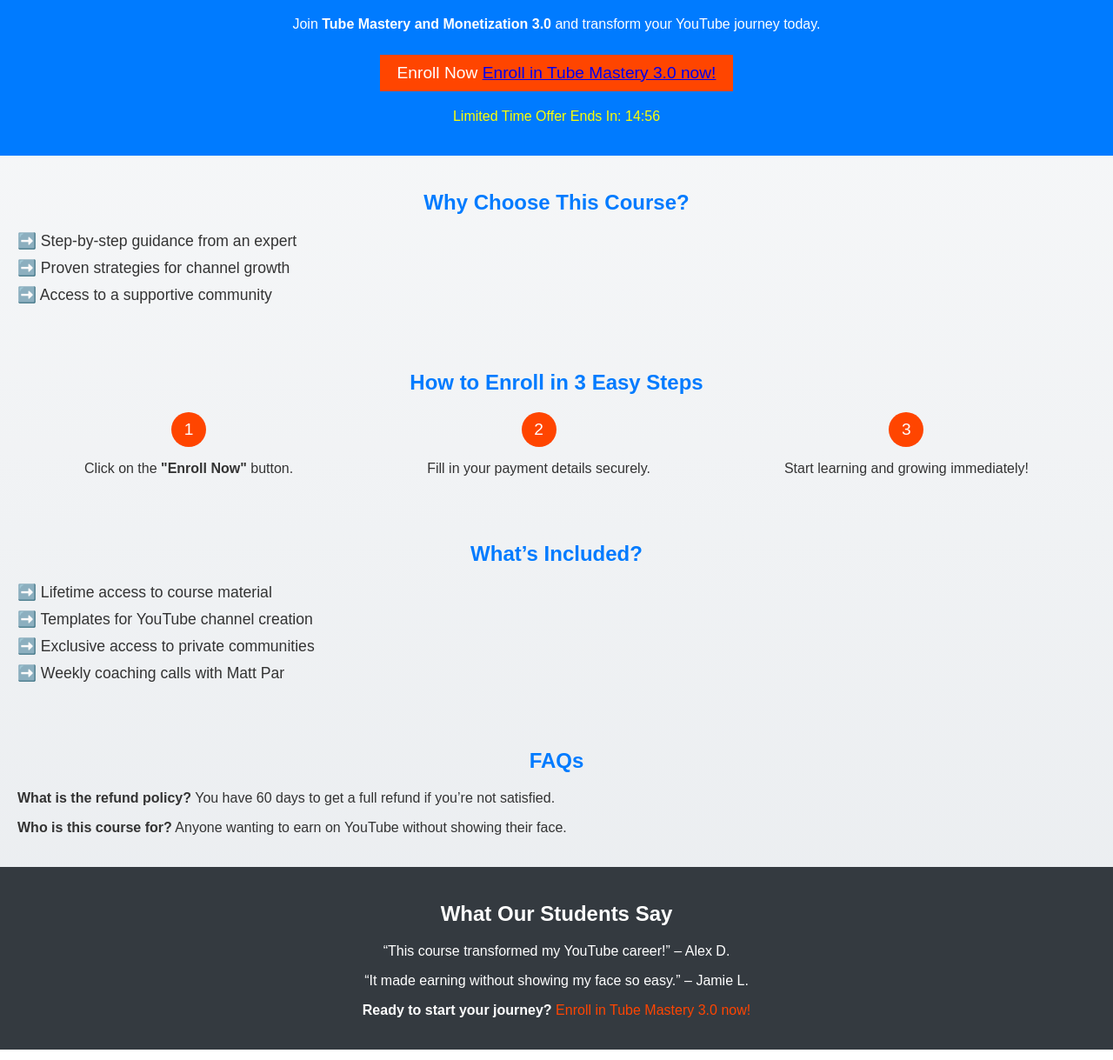
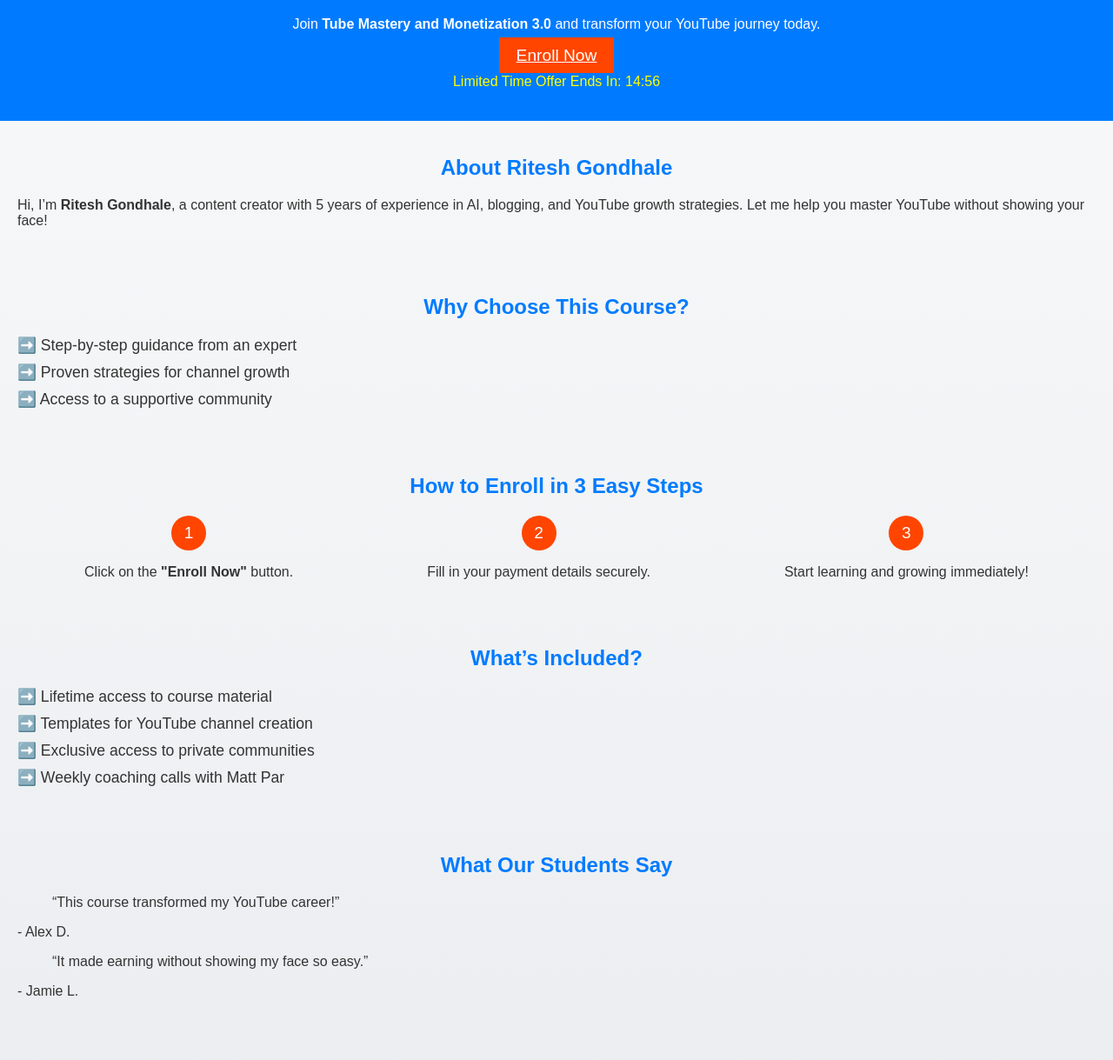
Before and after one commit to riteshgondhale/tube-mastery-landing-page, a plain HTML site: page index.html in a window 1280 px wide. Shown: the part 81-1300 px from the top of the page at 87% size. Drawn offline with Linux system fonts and the light colour scheme.

Commit message:
Update index.html

```diff
--- a/index.html
+++ b/index.html
@@ -12,9 +12,14 @@
     <header>
       <h1>Unlock YouTube Success Without Showing Your Face</h1>
       <p>Join <b>Tube Mastery and Monetization 3.0</b> and transform your YouTube journey today.</p>
-      <button id="enroll-btn" class="cta-btn">Enroll Now <a href="https://mattpar.com/tube-mastery-ds#aff=RiteshGondhale" class="enroll-link">Enroll in Tube Mastery 3.0 now!</a> </button>
+      <a href="https://mattpar.com/tube-mastery-ds#aff=RiteshGondhale" id="enroll-btn" class="cta-btn">Enroll Now</a>
       <p class="timer-text">Limited Time Offer Ends In: <span id="timer">15:00</span></p>
     </header>
+
+    <section class="about">
+      <h2>About Ritesh Gondhale</h2>
+      <p>Hi, I’m <b>Ritesh Gondhale</b>, a content creator with 5 years of experience in AI, blogging, and YouTube growth strategies. Let me help you master YouTube without showing your face!</p>
+    </section>
 
     <section class="why-choose">
       <h2>Why Choose This Course?</h2>
@@ -53,6 +58,18 @@
       </ul>
     </section>
 
+    <section class="testimonials">
+      <h2>What Our Students Say</h2>
+      <div class="testimonial">
+        <blockquote>“This course transformed my YouTube career!”</blockquote>
+        <p>- Alex D.</p>
+      </div>
+      <div class="testimonial">
+        <blockquote>“It made earning without showing my face so easy.”</blockquote>
+        <p>- Jamie L.</p>
+      </div>
+    </section>
+
     <section class="faq">
       <h2>FAQs</h2>
       <p><b>What is the refund policy?</b> You have 60 days to get a full refund if you’re not satisfied.</p>
@@ -60,11 +77,9 @@
     </section>
 
     <footer>
-      <h2>What Our Students Say</h2>
-      <blockquote>“This course transformed my YouTube career!” – Alex D.</blockquote>
-      <blockquote>“It made earning without showing my face so easy.” – Jamie L.</blockquote>
-      <p><b>Ready to start your journey?</b> <a href="https://mattpar.com/tube-mastery-ds#aff=RiteshGondhale" class="enroll-link">Enroll in Tube Mastery 3.0 now!</a></p>
+      <p>©2025 All rights reserved. Ritesh Gondhale and Matt Parr</p>
+      <p><b>Ready to start your journey?</b> <a href="https://mattpar.com/tube-mastery-ds#aff=RiteshGondhale" class="enroll-link">Enroll in Tube Mastery 3.0 now! 👉</a></p>
     </footer>
   </div>
 </body>
-</html>
+        </html>
```
